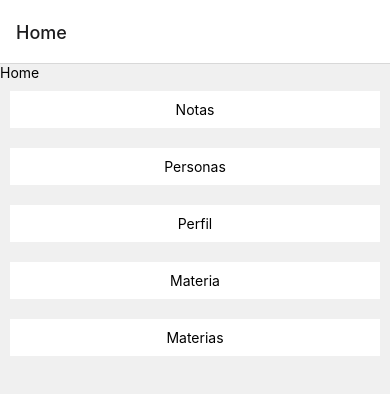
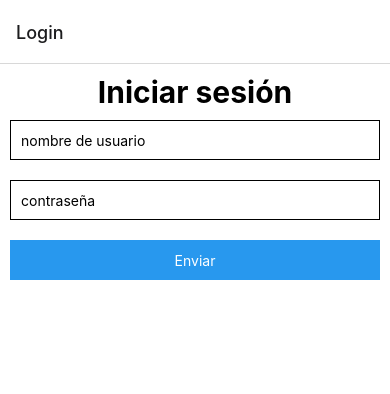
Before and after one commit to ivanvrdev/random_college_app, a React Native app: screen /Login in a window 390 px wide. Shown: the top 394 px of the page. Built offline with nearby package versions, Linux system fonts and the light colour scheme.

Commit message:
Login y vista de posteos generales 22-11-2022

```diff
--- a/App.js
+++ b/App.js
@@ -1,6 +1,7 @@
 import { NavigationContainer } from "@react-navigation/native"
 import { createStackNavigator } from "@react-navigation/stack"
 
+import Login from './src/views/Login'
 import Home from './src/views/Home'
 import Grades from './src/views/Grades'
 import People from './src/views/People'
@@ -8,12 +9,16 @@ import Profile from './src/views/Profile'
 import Subject from './src/views/Subject'
 import Subjects from './src/views/Subjects'
 
+import { SessionContextProvider } from "./src/contexts/SessionContext"
+
 const Stack = createStackNavigator()
 
 export default function App() {
   return (
+    <SessionContextProvider>
       <NavigationContainer>
         <Stack.Navigator>
+          <Stack.Screen name="Login" component={Login} />
           <Stack.Screen name="Home" component={Home}/>
           <Stack.Screen name="Grades" component={Grades}/>
           <Stack.Screen name="People" component={People}/>
@@ -22,5 +27,6 @@ export default function App() {
           <Stack.Screen name="Subjects" component={Subjects}/>
         </Stack.Navigator>
       </NavigationContainer>
+    </SessionContextProvider>
   )
 }
--- a/babel.config.js
+++ b/babel.config.js
@@ -2,5 +2,19 @@ module.exports = function(api) {
   api.cache(true);
   return {
     presets: ['babel-preset-expo'],
+    plugins: [
+      [require.resolve('babel-plugin-module-resolver'), {
+        root: ['./src',],
+        "alias": { "~": "./src" }
+      }],
+      [
+        "module:react-native-dotenv",
+        {
+          envName: "APP_ENV",
+          moduleName: "@env",
+          path: ".env"
+        }
+      ]
+    ]
   };
 };
--- a/package.json
+++ b/package.json
@@ -12,9 +12,12 @@
     "@react-navigation/stack": "^6.3.5",
     "expo": "~47.0.6",
     "expo-status-bar": "~1.4.2",
+    "formik": "^2.2.9",
     "react": "18.1.0",
     "react-native": "0.70.5",
-    "react-native-gesture-handler": "~2.8.0"
+    "react-native-dotenv": "^3.4.2",
+    "react-native-gesture-handler": "~2.8.0",
+    "yup": "^0.32.11"
   },
   "devDependencies": {
     "@babel/core": "^7.12.9"
--- /dev/null
+++ b/src/components/Avatar.jsx
@@ -0,0 +1,10 @@
+import { Image } from "react-native"
+
+const Avatar = ({width = 40, height = 40, uri}) => (
+  <Image
+    source={{uri}}
+    style={{width, height, borderRadius: 50}}
+  />
+)
+
+export default Avatar
--- /dev/null
+++ b/src/components/Comment.jsx
@@ -0,0 +1,16 @@
+import { View, Text } from 'react-native'
+import { formatDate } from '../utils/date'
+import Avatar from './Avatar'
+
+const Comment = ({description, author, creation_date}) => {
+  return (
+    <View>
+      <Avatar uri={author.profile.avatar}/>
+      <Text>{`${author.profile.first_name} ${author.profile.last_name}`}</Text>
+      <Text>{formatDate(creation_date)}</Text>
+      <Text>{description}</Text>
+    </View>
+  )
+}
+
+export default Comment
--- /dev/null
+++ b/src/components/Post.jsx
@@ -0,0 +1,52 @@
+// import { useState, useEffect } from 'react'
+import { View, Text, StyleSheet } from 'react-native'
+
+import Avatar from './Avatar'
+import Comment from './Comment'
+
+import { formatDate } from '../utils/date'
+
+const Post = ({_id, content, comments, author, creation_date}) => {
+  return (
+    <View style={styles.container}>
+      <View style={styles.profileContainer}>
+        <Avatar uri={author.profile.avatar}/>
+        <View style={styles.nameContainer}>
+          <Text style={styles.fullname}>{`${author.profile.first_name} ${author.profile.last_name}`}</Text>
+          <Text style={styles.date}>{formatDate(creation_date)}</Text>
+        </View>
+      </View>
+      <Text style={styles.header}>{content.header}</Text>
+      <Text>{content.description}</Text>
+      {/* {
+        comments.map((comment, index) => <Comment key={index} {...comment} />)
+      } */}
+    </View>
+  )
+}
+
+const styles = StyleSheet.create({
+  container: {
+    backgroundColor: 'white',
+    margin: 10,
+    padding: 10
+  },
+  profileContainer: {
+    flexDirection: 'row'
+  },
+  nameContainer: {
+    marginLeft: 10
+  },
+  fullname: {
+    fontWeight: 'bold'
+  },
+  date: {
+    color: 'gray'
+  },
+  header: {
+    fontWeight: 'bold',
+    fontSize: 18
+  }
+})
+
+export default Post
--- /dev/null
+++ b/src/contexts/SessionContext.jsx
@@ -0,0 +1,33 @@
+import { createContext, useReducer, useEffect } from "react"
+
+export const SessionContext = createContext()
+
+const initialState = {
+  token: null,
+  user: null
+}
+
+const sessionReducer = (state, action) =>{
+
+  const { type, payload } = action
+
+  const actions = {
+    'LOGIN': () => ({...state, user: payload.user, token: payload.token}),
+    'LOGOUT': () => initialState
+  }
+
+  return actions[type] ? actions[type]() : state
+}
+
+export const SessionContextProvider = ({children}) => {
+
+  const [state, dispatch] = useReducer(sessionReducer, initialState)
+
+  // useEffect(()=>{console.log('estado: ', state)}, [state])
+
+  return (
+    <SessionContext.Provider value={{state, dispatch}}>
+      {children}
+    </SessionContext.Provider>
+  )
+}
--- /dev/null
+++ b/src/utils/date.js
@@ -0,0 +1,5 @@
+export const formatDate = (datetime) => {
+  const date = datetime.split("T")[0]
+  const dateList = date.split("-")
+  return `${dateList[2]}/${dateList[1]}/${dateList[0]}`
+}
--- a/src/views/Home/index.jsx
+++ b/src/views/Home/index.jsx
@@ -1,5 +1,10 @@
-import { View, Text, TouchableOpacity, StyleSheet } from "react-native"
+import { useState, useEffect } from "react"
+import { View, Text, TouchableOpacity, StyleSheet, ScrollView } from "react-native"
 import { useNavigation } from "@react-navigation/native"
+
+import Post from "../../components/Post"
+
+import { REACT_APP_BACKEND as backend} from "@env"
 
 const Link = ({text, to}) => {
 
@@ -16,15 +21,34 @@ const Link = ({text, to}) => {
 }
 
 const Home = () => {
+
+  const [posts, setPosts] = useState(null)
+
+  const getPosts = async () => {
+    const response = await fetch(`${backend}/public/post`)
+
+    const data = await response.json()
+
+    setPosts(data.posts.reverse())
+  }
+
+  useEffect(()=>{
+    getPosts()
+  }, [])
+
   return (
-    <View style={styles.container}>
-      <Text>Home</Text>
+    <ScrollView style={styles.container}>
+      {/* <Text>Home</Text>
       <Link text={'Notas'} to={'Grades'}/>
       <Link text={'Personas'} to={'People'}/>
       <Link text={'Perfil'} to={'Profile'}/>
       <Link text={'Materia'} to={'Subject'}/>
-      <Link text={'Materias'} to={'Subjects'}/>
-    </View>
+      <Link text={'Materias'} to={'Subjects'}/> */}
+      {
+        posts &&
+        posts.map((post, index) => <Post key={index} {...post} />)
+      }
+    </ScrollView>
   )
 }
 
--- /dev/null
+++ b/src/views/Login/index.jsx
@@ -0,0 +1,158 @@
+import { useContext } from "react"
+import {
+  Alert,
+  View,
+  Text,
+  TextInput,
+  StyleSheet,
+  TouchableOpacity,
+  ActivityIndicator
+} from "react-native"
+import { useNavigation } from "@react-navigation/native"
+import { Formik } from "formik"
+import * as Yup from "yup"
+
+import { SessionContext } from "../../contexts/SessionContext"
+
+import { REACT_APP_BACKEND as backend} from "@env"
+
+const loginSchema = Yup.object({
+  username: Yup.string().required('Campo requerido'),
+  password: Yup.string().required('Campo requerido')
+})
+
+const Login = () => {
+
+  const navigation = useNavigation()
+
+  const { dispatch } = useContext(SessionContext)
+
+  const CreateErrorAlert = () => (
+    Alert.alert(
+      'Error de autenticación',
+      'Inténtelo de nuevo más tarde',
+      [
+        {
+          text: 'Ok'
+        }
+      ]
+    )
+  )
+
+  const sendData = async (values) => {
+
+    const config = {
+      headers: {
+        'Content-Type': 'application/json'
+      },
+      method: 'POST',
+      body: JSON.stringify(values)
+    }
+
+    try {
+      const response = await fetch(`${backend}/auth/login`, config)
+
+      if(!response.ok) {
+        console.log('Error al loguear')
+        CreateErrorAlert()
+        return
+      }
+
+      const data = await response.json()
+
+      const { token, user } = data
+
+      dispatch({type: 'LOGIN', payload: { token, user }})
+      navigation.navigate('Home')
+    } catch (error) {
+      console.log('Error al loguear: ', error)
+      CreateErrorAlert()
+    }
+  }
+
+  return (
+    <View style={styles.container}>
+      <Text style={styles.title}>Iniciar sesión</Text>
+      <Formik
+        initialValues={{
+          username: '',
+          password: ''
+        }}
+        validationSchema={loginSchema}
+        onSubmit={sendData}
+      >
+        {({handleBlur, handleChange, handleSubmit, values, errors, touched, isSubmitting}) => (
+          <>
+            <TextInput
+              style={[styles.input, errors.username && styles.inputError]}
+              placeholder="nombre de usuario"
+              onBlur={handleBlur('username')}
+              onChangeText={handleChange('username')}
+              value={values.username}
+            />
+            {errors.username && <Text style={styles.textError}>{errors.username}</Text>}
+            <TextInput
+              style={[styles.input, errors.password && styles.inputError]}
+              placeholder="contraseña"
+              secureTextEntry={true}
+              onBlur={handleBlur('password')}
+              onChangeText={handleChange('password')}
+              value={values.password}
+            />
+            {errors.password && <Text style={styles.textError}>{errors.password}</Text>}
+            <TouchableOpacity
+              style={styles.submit}
+              disabled={!(Object.keys(errors).length === 0 && Object.keys(touched).length === 2)}
+              onPress={handleSubmit}
+            >
+              {
+                isSubmitting ?
+                <ActivityIndicator color="#ffffff"/> :
+                <Text style={styles.submitText}>Enviar</Text>
+              }
+            </TouchableOpacity>
+          </>
+        )}
+      </Formik>
+    </View>
+  )
+}
+
+const styles = StyleSheet.create({
+  container: {
+    flex: 1,
+    backgroundColor: '#fff'
+  },
+  input: {
+    height: 40,
+    margin: 10,
+    padding: 10,
+    borderWidth: 1
+  },
+  inputError: {
+    borderColor: 'red',
+    marginBottom: 0
+  },
+  textError: {
+    marginLeft: 10,
+    color: 'red'
+  },
+  submit: {
+    height: 40,
+    margin: 10,
+    alignItems: 'center',
+    justifyContent: 'center',
+    backgroundColor: '#2898ee'
+  },
+  submitText: {
+    color: 'white'
+  },
+  title: {
+    textAlign: 'center',
+    fontWeight: 'bold',
+    fontSize: 30,
+    marginTop: 10
+  }
+})
+
+export default Login
```
Also changed, not shown: src/components/PostInput.jsx (added), 2 other files (tests, documents, lock files or other folders). Lines whose indentation alone changed are shown as unchanged.
